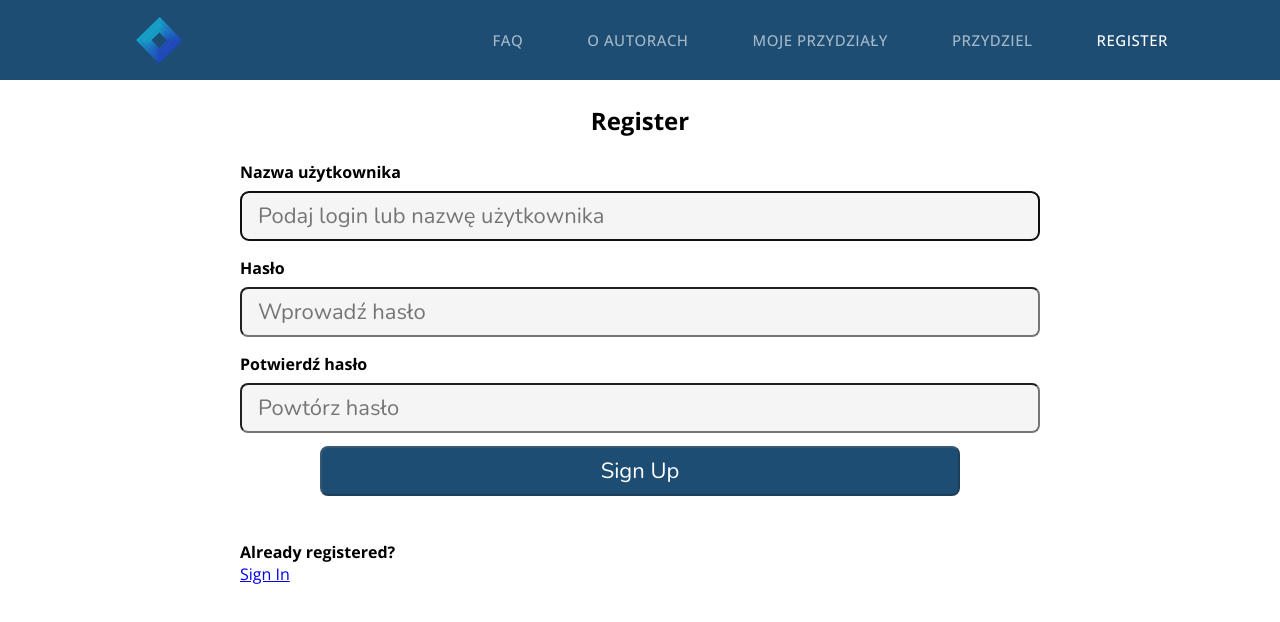
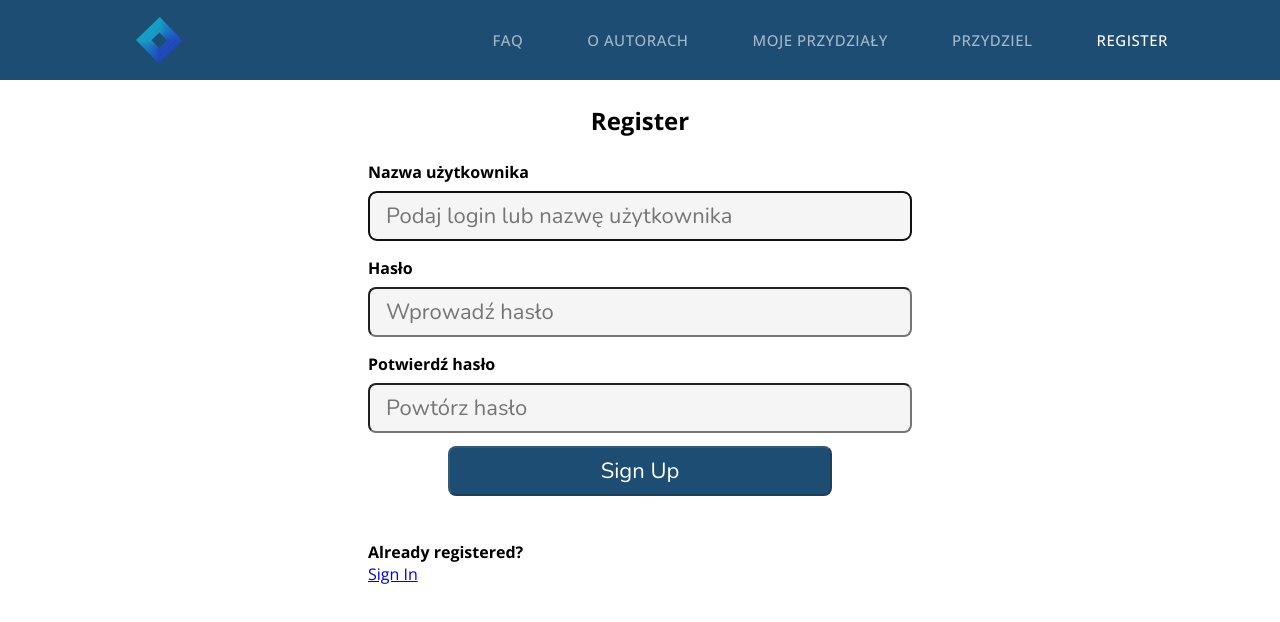
Before and after one commit to Team-Koncentrator/software-engineering-project, a React (Create React App) app in the folder frontend/: page /register in a window 1280 px wide. Shown: the top 622 px of the page. Built offline with nearby package versions, Linux system fonts and the light colour scheme.

Commit message:
margin-register-correction

```diff
--- a/frontend/src/pages/Faq/Faq.jsx
+++ b/frontend/src/pages/Faq/Faq.jsx
@@ -1,7 +1,13 @@
 import React from 'react';
 
 const Faq = () => {
-  return <div>Hello Faq</div>;
+  return (
+  <>
+
+    <div>Hello Faq</div>;
+
+  </>
+  )
 };
 
 export default Faq;
--- a/frontend/src/pages/Register/Register.css
+++ b/frontend/src/pages/Register/Register.css
@@ -24,7 +24,7 @@
   justify-content: flex-start;
   padding: 1rem;
   position: absolute;
-  padding: 0.5rem 15rem;
+  padding: 0.5rem 23rem;
 }
 
 .form {
```
